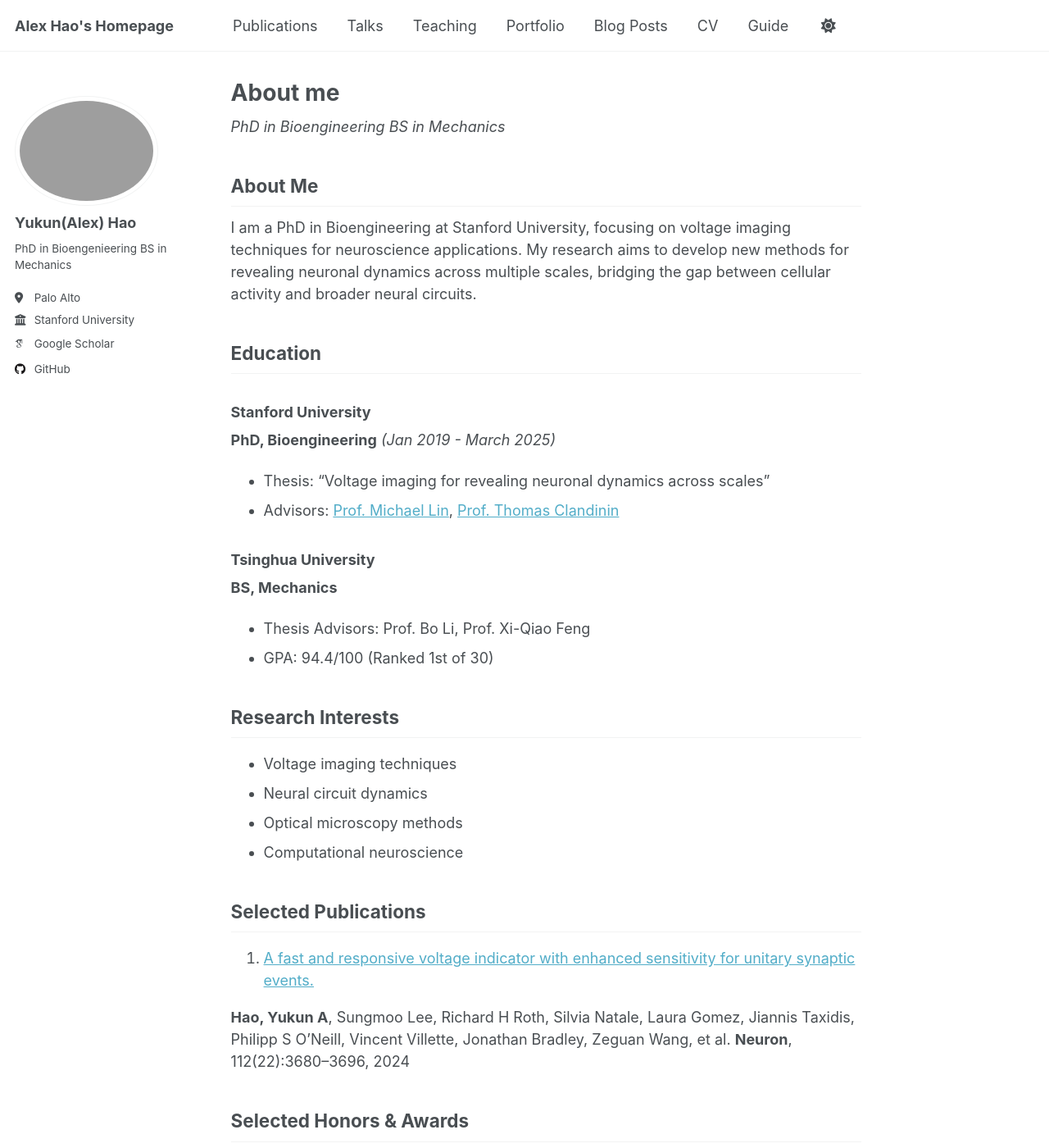
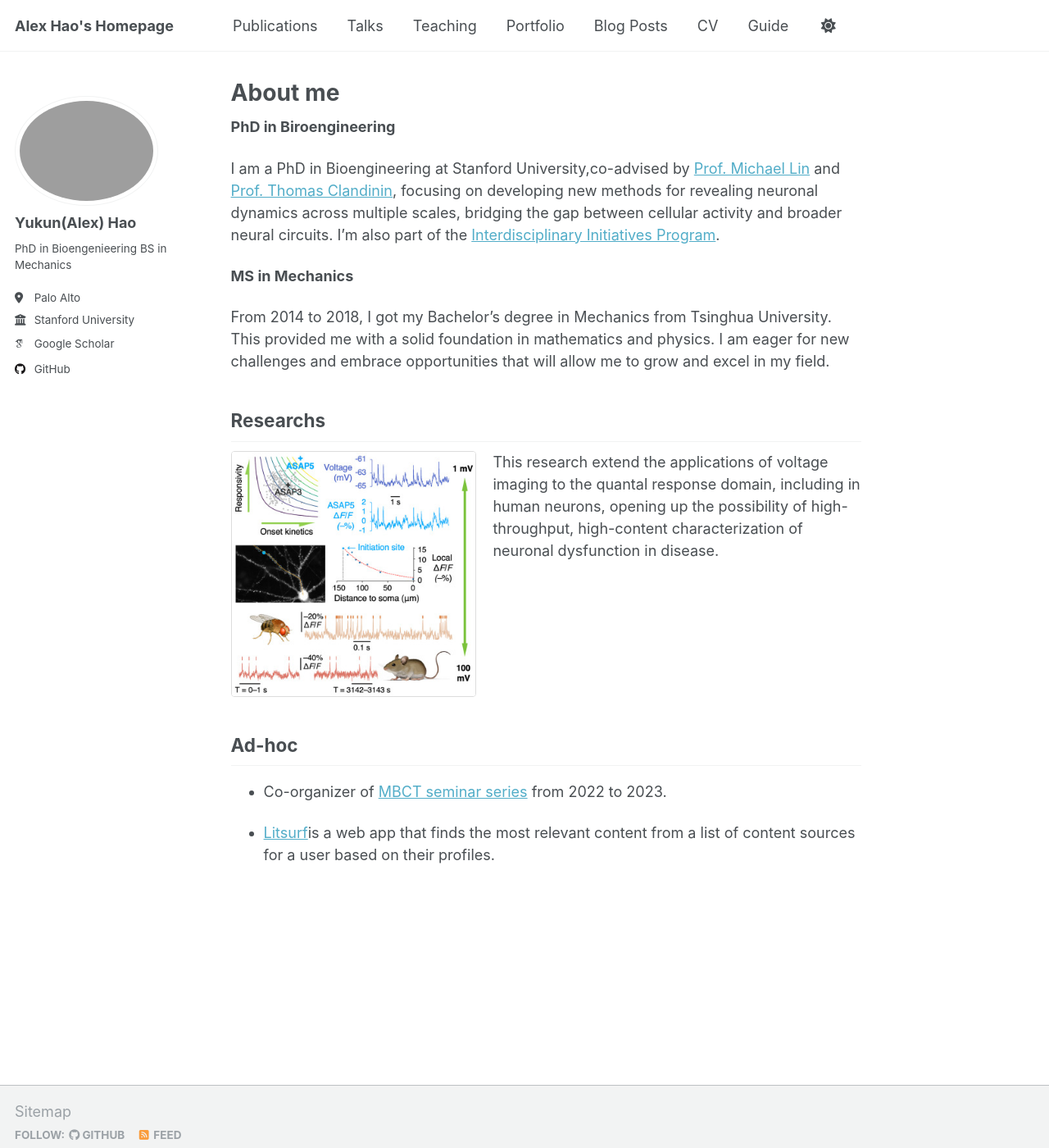
Before and after one commit to AlexYkHao/AlexYkHao.github.io, a Jekyll site: the page built from _pages/about.md, in a window 1280 px wide and 1400 px high. Shown: the whole window at 82% size. Built offline with Jekyll 4.4.1, drawn with Linux system fonts in a browser that asks for light colours; some web fonts are replaced; some of the changed text lies outside the part shown.

Commit message:
Update about.md

```diff
--- a/_pages/about.md
+++ b/_pages/about.md
@@ -7,46 +7,31 @@ redirect_from:
   - /about.html
 ---
 
+**PhD in Biroengineering**
 
-*PhD in Bioengineering*
-*BS in Mechanics*
+I am a PhD in Bioengineering at Stanford University,co-advised by [Prof. Michael Lin](https://linlab.stanford.edu/) and [Prof. Thomas Clandinin](https://flyvisionlab.weebly.com/), focusing on developing new methods for revealing neuronal dynamics across multiple scales, bridging the gap between cellular activity and broader neural circuits. I'm also part of the [Interdisciplinary Initiatives Program](https://biox.stanford.edu/research/seed-grants/interdisciplinary-initiatives-program-seed-grant-decoding-dendritic-computation).
 
-## About Me
+**MS in Mechanics**
 
-I am a PhD in Bioengineering at Stanford University, focusing on voltage imaging techniques for neuroscience applications. My research aims to develop new methods for revealing neuronal dynamics across multiple scales, bridging the gap between cellular activity and broader neural circuits.
+From 2014 to 2018, I got my Bachelor's degree in Mechanics from Tsinghua University. This provided me with a solid foundation in mathematics and physics. I am eager for new challenges and embrace opportunities that will allow me to grow and excel in my field.
 
-## Education
-
-### Stanford University
-**PhD, Bioengineering** *(Jan 2019 - March 2025)*
-- Thesis: "Voltage imaging for revealing neuronal dynamics across scales"
-- Advisors: [Prof. Michael Lin](https://linlab.stanford.edu/), [Prof. Thomas Clandinin](https://flyvisionlab.weebly.com/)
-
-### Tsinghua University
-**BS, Mechanics**
-- Thesis Advisors: Prof. Bo Li, Prof. Xi-Qiao Feng
-- GPA: 94.4/100 (Ranked 1st of 30)
-
-## Research Interests
-
-- Voltage imaging techniques
-- Neural circuit dynamics
-- Optical microscopy methods
-- Computational neuroscience
-
-## Selected Publications
-
-1. [A fast and responsive voltage indicator with enhanced sensitivity for unitary synaptic events.](https://www.cell.com/neuron/fulltext/S0896-6273(24)00643-3)
-
-**Hao, Yukun A**, Sungmoo Lee, Richard H Roth, Silvia Natale, Laura Gomez, Jiannis Taxidis,
-Philipp S O’Neill, Vincent Villette, Jonathan Bradley, Zeguan Wang, et al.  **Neuron**, 112(22):3680–3696,
-2024
+## Researchs
 
 
-## Selected Honors & Awards
 
-- **Bio-X Bowes Fellow**, Stanford University 2020-2023
+<div style="display: flex; align-items: flex-start; margin-bottom: 20px;">
+  <div style="flex: 1; margin-right: 20px;">
+    <img src="/images/paper1.jpg" alt="Research Diagram" style="width: 100%; border: 1px solid #ddd; border-radius: 4px;" />
+  </div>
+  <div style="flex: 1.5;">
+    <p>
+      This research extend the applications of voltage imaging to the quantal response domain, including in human neurons, opening up the possibility of high-throughput, high-content characterization of neuronal dysfunction in disease.
+    </p>
+  </div>
+</div>
 
-## Ad-hoc Projects
+
+## Ad-hoc
+- Co-organizer of [MBCT seminar series](https://neuroscience.stanford.edu/programs/community-building/seminar-series-wu-tsai-neuro/mind-brain-computation-and-technology-mbct-seminar-series) from 2022 to 2023.
 
 - [Litsurf](https://github.com/AlexYkHao/litsurf_backend)is a web app that finds the most relevant content from a list of content sources for a user based on their profiles.
```
